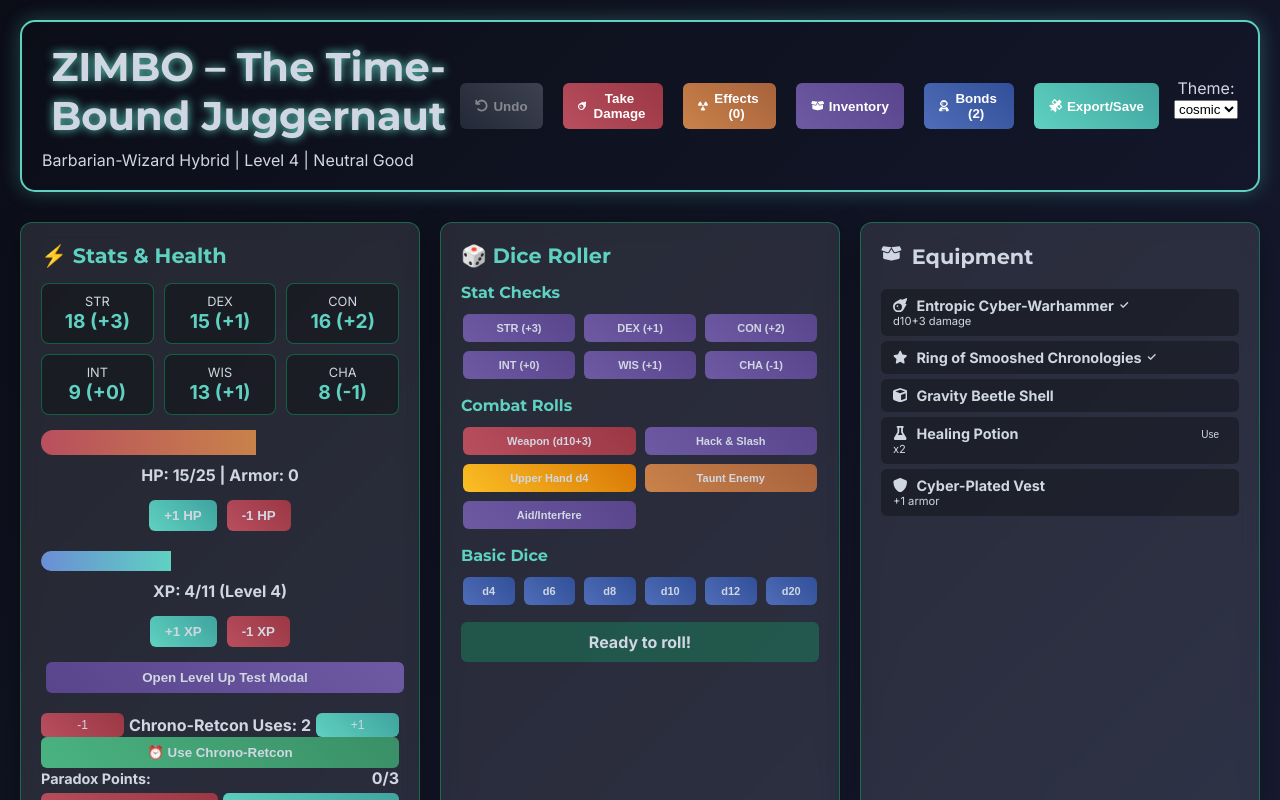
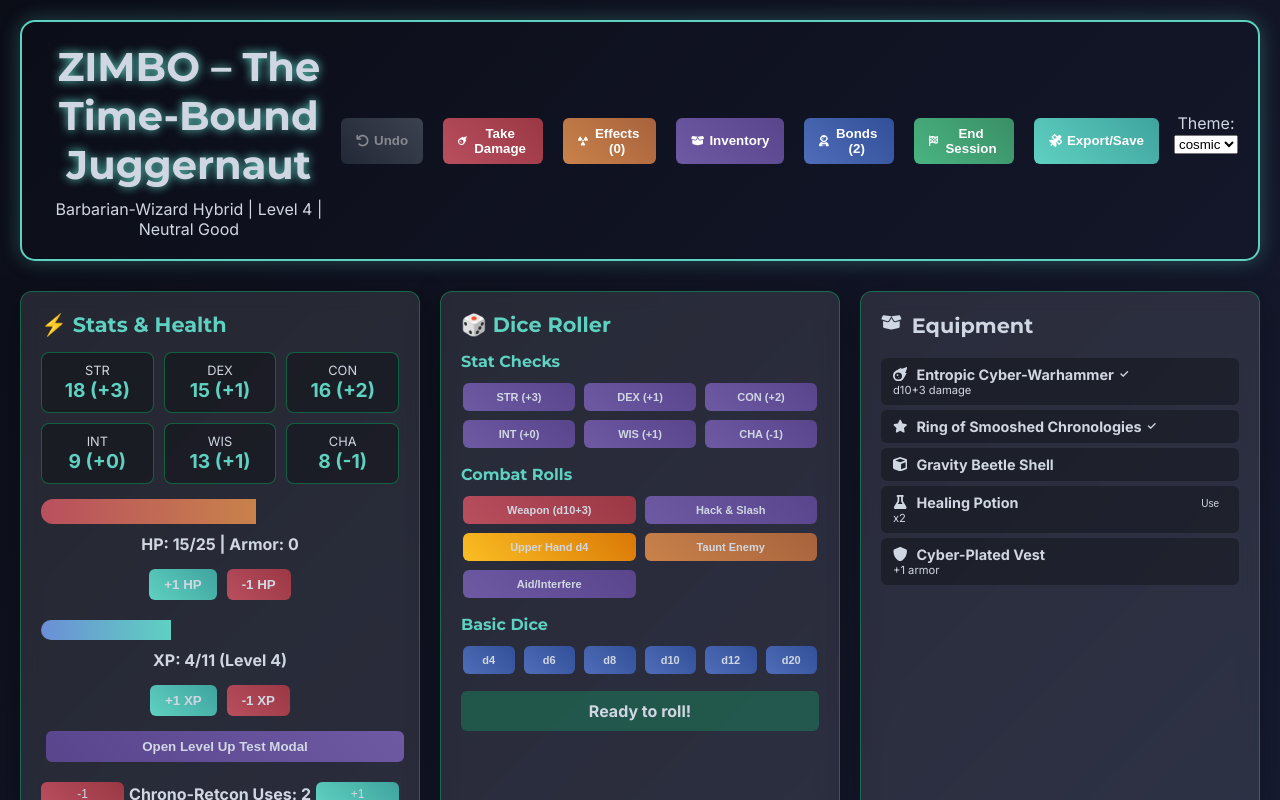
Before and after one commit to thwoom/zimbo-tauri-character-sheet, a React (Vite) app: page / in a window 1280 px wide. Shown: the top 800 px of the page. Built offline with nearby package versions, Linux system fonts and the light colour scheme.

Commit message:
feat: add end session modal

```diff
--- a/src/App.jsx
+++ b/src/App.jsx
@@ -7,6 +7,7 @@ import {
   FaUserAstronaut,
   FaSatellite,
   FaArrowRotateLeft,
+  FaFlagCheckered,
 } from 'react-icons/fa6';
 import CharacterStats from './components/CharacterStats.jsx';
 import DiceRoller from './components/DiceRoller.jsx';
@@ -37,6 +38,7 @@ function App() {
   const [showLastBreathModal, setShowLastBreathModal] = useState(false);
   const [showInventoryModal, setShowInventoryModal] = useState(false);
   const [showExportModal, setShowExportModal] = useState(false);
+  const [showEndSessionModal, setShowEndSessionModal] = useState(false);
   const [compactMode, setCompactMode] = useState(false);
 
   const getDefaultLevelUpState = () => ({
@@ -163,6 +165,12 @@ function App() {
                 {character.bonds.filter((b) => !b.resolved).length})
               </button>
               <button
+                onClick={() => setShowEndSessionModal(true)}
+                className={`${styles.button} ${styles.endSessionButton}`}
+              >
+                <FaFlagCheckered className={styles.icon} /> End Session
+              </button>
+              <button
                 onClick={() => setShowExportModal(true)}
                 className={`${styles.button} ${styles.exportButton}`}
               >
@@ -241,9 +249,11 @@ function App() {
         handleEquipItem={handleEquipItem}
         handleConsumeItem={handleConsumeItem}
         handleDropItem={handleDropItem}
-        bondsModal={bondsModal}
         showExportModal={showExportModal}
         setShowExportModal={setShowExportModal}
+        showEndSessionModal={showEndSessionModal}
+        setShowEndSessionModal={setShowEndSessionModal}
+        bondsModal={bondsModal}
       />
     </div>
   );
--- a/src/components/GameModals.jsx
+++ b/src/components/GameModals.jsx
@@ -3,6 +3,7 @@ import React from 'react';
 import BondsModal from './BondsModal.jsx';
 import DamageModal from './DamageModal.jsx';
 import ExportModal from './ExportModal.jsx';
+import EndSessionModal from './EndSessionModal.jsx';
 import InventoryModal from './InventoryModal.jsx';
 import LastBreathModal from './LastBreathModal.jsx';
 import LevelUpModal from './LevelUpModal.jsx';
@@ -35,6 +36,8 @@ const GameModals = ({
   handleDropItem,
   showExportModal,
   setShowExportModal,
+  showEndSessionModal,
+  setShowEndSessionModal,
   bondsModal,
 }) => (
   <>
@@ -86,6 +89,12 @@ const GameModals = ({
 
     <BondsModal isOpen={bondsModal.isOpen} onClose={bondsModal.close} />
 
+    <EndSessionModal
+      isOpen={showEndSessionModal}
+      onClose={() => setShowEndSessionModal(false)}
+      onLevelUp={() => setShowLevelUpModal(true)}
+    />
+
     <ExportModal isOpen={showExportModal} onClose={() => setShowExportModal(false)} />
   </>
 );
@@ -117,6 +126,8 @@ GameModals.propTypes = {
   handleDropItem: PropTypes.func.isRequired,
   showExportModal: PropTypes.bool.isRequired,
   setShowExportModal: PropTypes.func.isRequired,
+  showEndSessionModal: PropTypes.bool.isRequired,
+  setShowEndSessionModal: PropTypes.func.isRequired,
   bondsModal: PropTypes.shape({
     isOpen: PropTypes.bool.isRequired,
     close: PropTypes.func.isRequired,
--- a/src/styles/AppStyles.module.css
+++ b/src/styles/AppStyles.module.css
@@ -113,6 +113,10 @@
   background: linear-gradient(45deg, var(--color-blue), var(--color-blue-dark));
 }
 
+.endSessionButton {
+  background: linear-gradient(45deg, var(--color-green), var(--color-green-dark));
+}
+
 .exportButton {
   background: linear-gradient(45deg, var(--color-accent), var(--color-accent-dark));
 }
```
Also changed, not shown: 1 other file (tests, documents, lock files or other folders).
